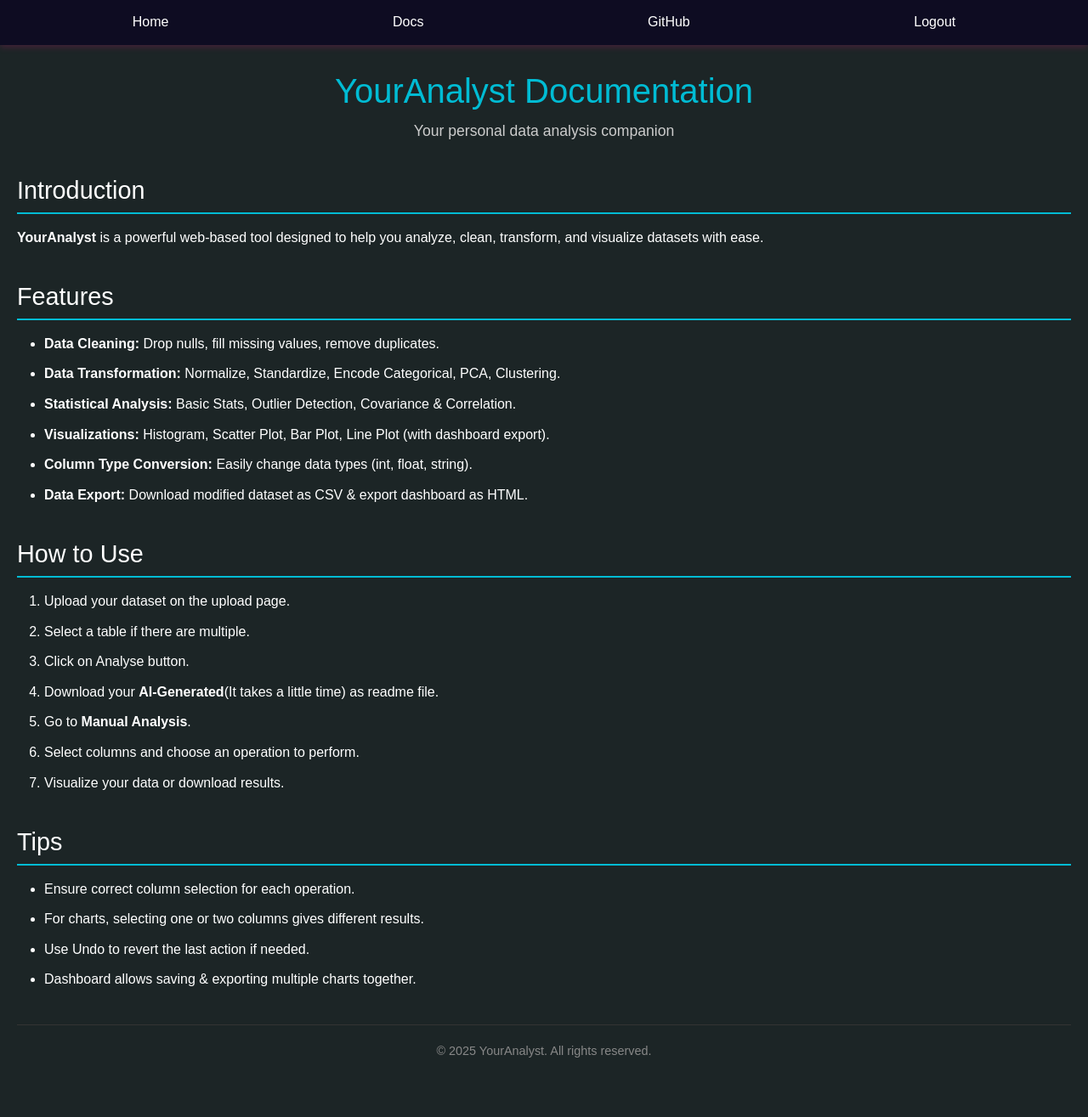
After one commit to Abhibhav2003/YourAnalyst-Flask, a Flask app: page /documentation in a window 1280 px wide. The commit adds this page. Shown: the whole page at 85% size. Run offline with Flask 3, Linux system fonts and the light colour scheme; a user stored in the database is signed in.

Commit message:
Add Documentation

```diff
--- /dev/null
+++ b/website/static/css/documentation.css
@@ -0,0 +1,65 @@
+.documentation-container {
+    max-width: 100%;
+    background-color: #1c2526;
+    color:#fff;
+    font-family: 'Poppins',sans-serif;
+    margin: 0 auto;
+    padding: 30px 20px;
+}
+
+.header {
+    text-align: center;
+    margin-bottom: 40px;
+}
+
+.header h1 {
+    font-size: 2.5rem;
+    margin-bottom: 10px;
+    color: #00bcd4;
+}
+
+.header p {
+    font-size: 1.1rem;
+    color: #ccc;
+}
+
+.section {
+    margin-bottom: 40px;
+}
+
+.section h2 {
+    font-size: 1.8rem;
+    margin-bottom: 15px;
+    border-bottom: 2px solid #00bcd4;
+    padding-bottom: 8px;
+}
+
+.section p, .section li {
+    line-height: 1.6;
+    font-size: 1rem;
+}
+
+ul, ol {
+    padding-left: 20px;
+}
+
+ul li, ol li {
+    margin-bottom: 10px;
+}
+
+.footer {
+    text-align: center;
+    padding: 20px 0;
+    border-top: 1px solid #333;
+    color: #888;
+    font-size: 0.9rem;
+}
+
+a {
+    color: #00bcd4;
+    text-decoration: none;
+}
+
+a:hover {
+    text-decoration: underline;
+}
--- a/website/static/css/manual_analysis.css
+++ b/website/static/css/manual_analysis.css
@@ -109,7 +109,7 @@ h3 {
 }
 
 .table-container {
-    max-height: 300px; /* Adjust height to show ~10 rows */
+    max-height: 300px;
     overflow-y: auto;
     overflow-x: auto;
     border: 1px solid #3a4445;
--- /dev/null
+++ b/website/templates/documentation.html
@@ -0,0 +1,67 @@
+{% extends 'base.html' %}
+
+{% block styles %}
+<link rel="stylesheet" href="{{ url_for('static', filename='css/documentation.css') }}">
+{% endblock %}
+
+{% block nav %}
+{% include 'nav.html' %}
+{% endblock %}
+
+{% block content %}
+<div class="documentation-container">
+    <header class="header">
+        <h1>YourAnalyst Documentation</h1>
+        <p>Your personal data analysis companion</p>
+    </header>
+
+    <main class="content">
+        <section class="section">
+            <h2>Introduction</h2>
+            <p>
+                <strong>YourAnalyst</strong> is a powerful web-based tool designed to help you analyze,
+                clean, transform, and visualize datasets with ease.
+            </p>
+        </section>
+
+        <section class="section">
+            <h2>Features</h2>
+            <ul>
+                <li><strong>Data Cleaning:</strong> Drop nulls, fill missing values, remove duplicates.</li>
+                <li><strong>Data Transformation:</strong> Normalize, Standardize, Encode Categorical, PCA, Clustering.</li>
+                <li><strong>Statistical Analysis:</strong> Basic Stats, Outlier Detection, Covariance & Correlation.</li>
+                <li><strong>Visualizations:</strong> Histogram, Scatter Plot, Bar Plot, Line Plot (with dashboard export).</li>
+                <li><strong>Column Type Conversion:</strong> Easily change data types (int, float, string).</li>
+                <li><strong>Data Export:</strong> Download modified dataset as CSV & export dashboard as HTML.</li>
+            </ul>
+        </section>
+
+        <section class="section">
+            <h2>How to Use</h2>
+            <ol>
+                <li>Upload your dataset on the upload page.</li>
+                <li>Select a table if there are multiple.</li>
+                <li>Click on Analyse button.</li>
+                <li>Download your <strong>AI-Generated</strong>(It takes a little time) as readme file.</li>
+                <li>Go to <strong>Manual Analysis</strong>.</li>
+                <li>Select columns and choose an operation to perform.</li>
+                <li>Visualize your data or download results.</li>
+            </ol>
+        </section>
+
+        <section class="section">
+            <h2>Tips</h2>
+            <ul>
+                <li>Ensure correct column selection for each operation.</li>
+                <li>For charts, selecting one or two columns gives different results.</li>
+                <li>Use Undo to revert the last action if needed.</li>
+                <li>Dashboard allows saving & exporting multiple charts together.</li>
+            </ul>
+        </section>
+    </main>
+
+    <footer class="footer">
+        <p>&copy; 2025 YourAnalyst. All rights reserved.</p>
+    </footer>
+</div>
+{% endblock %}
--- a/website/templates/home.html
+++ b/website/templates/home.html
@@ -39,7 +39,7 @@
 <section class="sec-3">
     <h1>How Does it Work?</h1>
     <p>Read the official usage documentation to have a better understanding of the platform.</p>
-    <a href="#"><button class="doc-btn">Documentation -></button></a>
+    <a href="{{url_for('views.documentation')}}"><button class="doc-btn">Documentation -></button></a>
 </section>
 
 <footer class="footer">
--- a/website/templates/nav.html
+++ b/website/templates/nav.html
@@ -5,9 +5,8 @@
 {%block nav%}
 <nav class="nav-bar">
 <a href="{{url_for('views.home')}}">Home</a>
-<a href="#">Docs</a>
-<a href="#">Profile</a>
-<a href="#">GitHub</a>
+<a href="{{url_for('views.documentation')}}">Docs</a>
+<a href="https://github.com/Abhibhav2003/YourAnalyst-Flask">GitHub</a>
 <a href="{{url_for('auth.logout')}}">Logout</a>
 </nav>
 {%endblock%}
--- a/website/views.py
+++ b/website/views.py
@@ -23,6 +23,10 @@ def home():
 def upload():
     return render_template('upload.html')
 
+@views.route('/documentation',methods=['GET'])
+@login_required
+def documentation():
+    return render_template('documentation.html')
 @views.route('/display', methods=['GET','POST'])
 @login_required
 def display():
```
Also changed, not shown: 2 other files.
